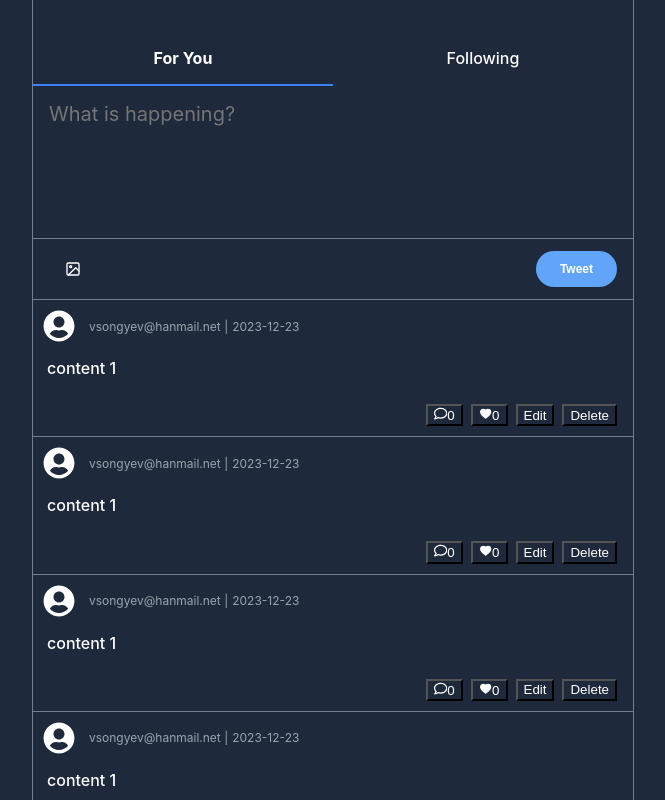
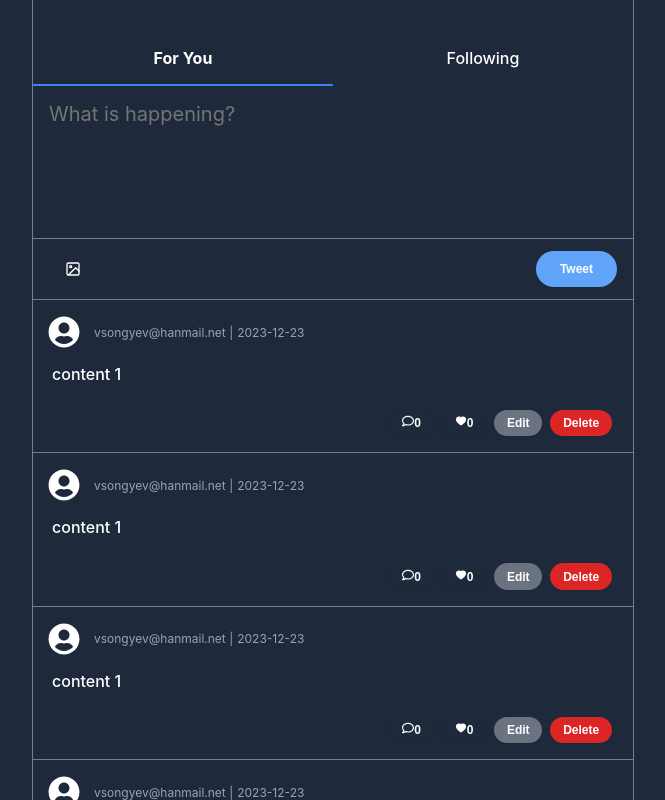
Before and after one commit to songye38/2023_react_twitter_app, a React (Create React App) app in the folder twitter_app_main/: page / in a window 1280 px wide. Shown: the top 800 px of the page, without its empty margins (307-972 px from the left). Built offline with nearby package versions, Linux system fonts and the light colour scheme.

Commit message:
Update index.scss 수정 삭제 좋아요 댓글 부분 구현

```diff
--- a/twitter_app_main/src/index.scss
+++ b/twitter_app_main/src/index.scss
@@ -8,6 +8,7 @@ $activeBorder : #3b82f6;
 $danger : #dc2626;
 $dangerHover : #dc26268d;
 $gray : #6b7280;
+$grayDark : #6b72809b;
 
 
 
@@ -141,7 +142,7 @@ body {
     color : $greyText;
   }
   &__box {
-    padding : 10px 0px;
+    padding : 16px 5px;
     border-bottom : 1px solid $border;
 
     a {
@@ -170,6 +171,39 @@ body {
       display:flex;
       gap : 8px;
       flex-direction: row-reverse;
+
+      button {
+        @extend .button ;
+
+        &.post__delete {
+          background-color: $danger;
+
+          &:hover , &:focus {
+            background-color: $dangerHover;
+
+          }
+        }
+
+        &.post__edit {
+          background-color: $gray;
+
+          a {
+            background-color: transparent;
+          }
+
+          &:hover , &:focus {
+            background-color: $grayDark;
+          }
+        }
+        &.post_likes , &.post_comments{
+          @extend .post__flex;
+
+          &:hover, &:focus{
+            color : $gray;
+          }
+
+        }
+      }
     }
   }
 
```
